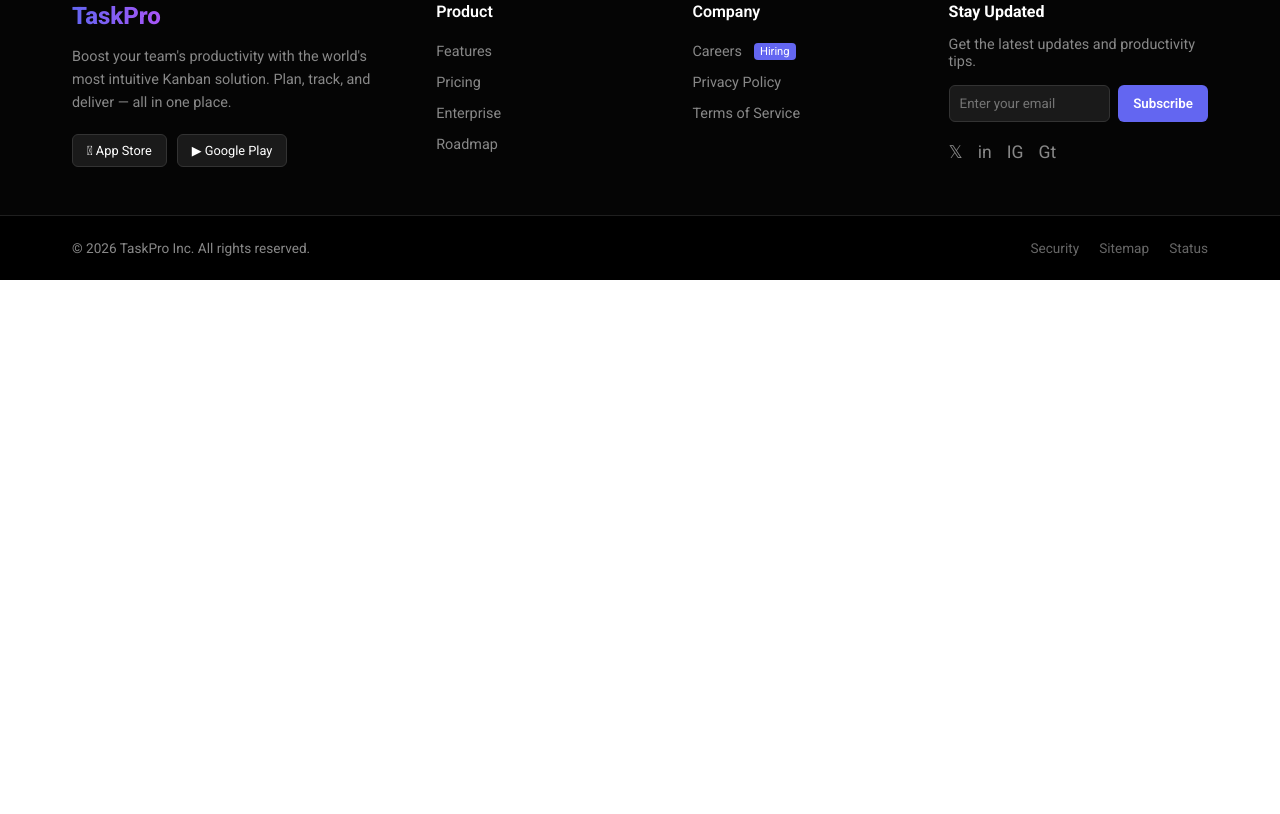
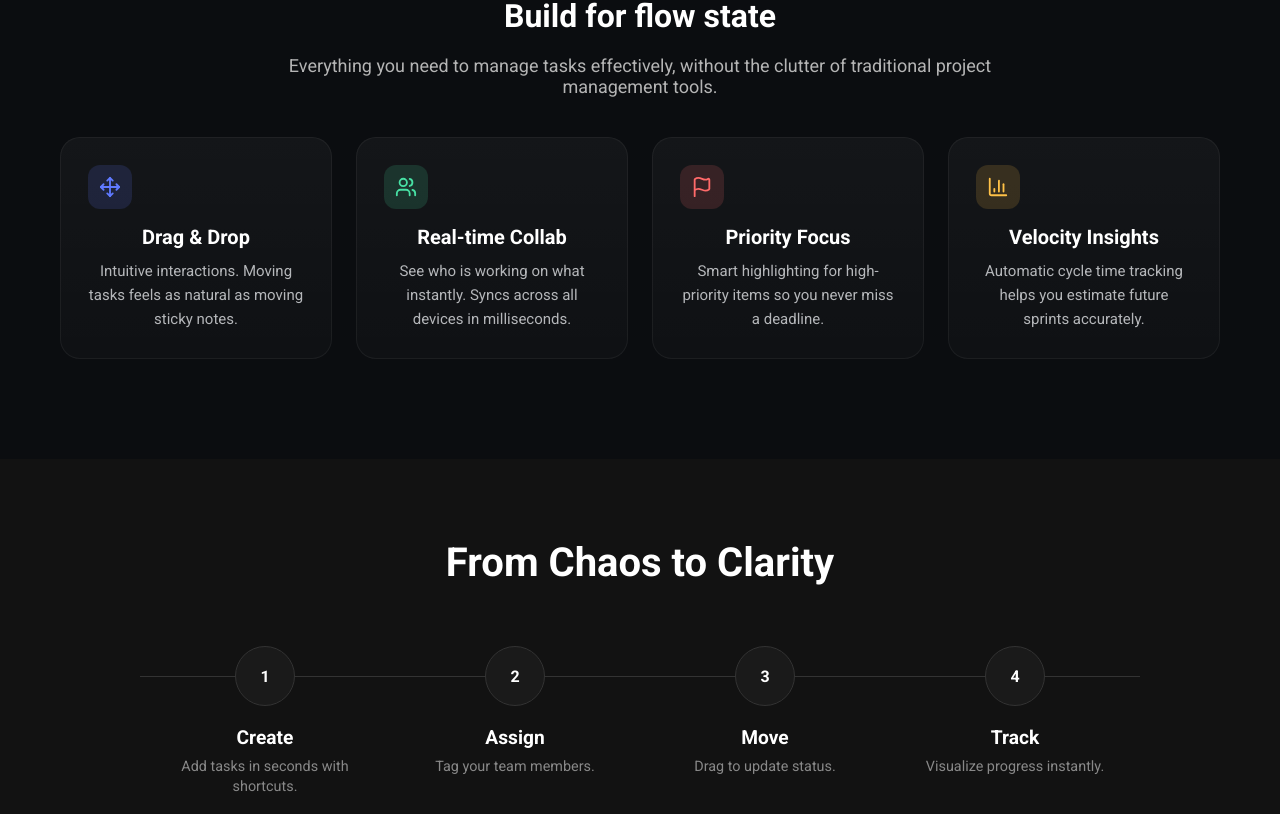
Before and after one commit to mustaphabllouch10/taskManager-Pro, a React (Vite) app: page / in a window 1280 px wide. Shown: the part 866-1680 px from the top of the page. Before the commit the page ends 1146 px from the top, so only its background shows below. Built offline with nearby package versions, Linux system fonts and the light colour scheme.

Commit message:
landing page is offically done , yyaaayy finally 6 7

```diff
--- a/index.html
+++ b/index.html
@@ -4,7 +4,9 @@
     <meta charset="UTF-8" />
     <link rel="icon" type="image/svg+xml" href="/vite.svg" />
     <meta name="viewport" content="width=device-width, initial-scale=1.0" />
-    <title>taskmanager-pro</title>
+    <title>TaskManager Pro</title>
+    <link rel="icon" type="image/png" href="./public/icon.png" />
+
   </head>
   <body>
     <div id="root"></div>
--- a/package.json
+++ b/package.json
@@ -12,6 +12,7 @@
   "dependencies": {
     "@reduxjs/toolkit": "^2.11.2",
     "gsap": "^3.14.2",
+    "lucide-react": "^0.563.0",
     "motion": "^12.29.2",
     "react": "^19.2.0",
     "react-dom": "^19.2.0",
--- a/src/ilyas/Footer.jsx
+++ b/src/ilyas/Footer.jsx
@@ -2,6 +2,8 @@
  * Site footer - brand, links, newsletter placeholder.
  * Links are placeholders (#). Form submit is prevented.
  */
+
+import { Link } from 'react-router-dom';
 const Footer = () => {
   return (
     <footer className="footer-container">
@@ -9,7 +11,9 @@ const Footer = () => {
 
         {/* Column 1: Brand & Value Proposition */}
         <div className="footer-brand">
-          <h2 className="brand-logo">TaskPro</h2>
+          <Link to="/" className="logo" style={{ textDecoration: 'none' }}>
+            <img src="/taskmanager-pro-logo.png" alt="TaskManager Pro Logo" className="logo-image" />
+          </Link>
           <p className="brand-desc">
             Boost your team's productivity with the world's most intuitive Kanban solution.
             Plan, track, and deliver — all in one place.
--- a/src/index.css
+++ b/src/index.css
@@ -31,20 +31,30 @@ body {
   z-index: 100;
   box-shadow: 0 4px 6px rgba(0, 0, 0, 0.2);
 }
+.logo-image{
+  cursor: pointer;
+  transition: all 0.3s ease;
+}
+.logo-image:hover {
+  transform: scale(1.05);
+  transition: transform 0.3s ease;
+}
 
 .header-left {
   display: flex;
   align-items: center;
   gap: 40px;
   transition: all 0.3s ease;
+
+
 }
 
 .header-left-LandingPage {
   display: flex;
   align-items: center;
-  gap: 50%;
   justify-content: space-between;
   transition: all 0.3s ease;
+  width: 57.7%;
 }
 
 .logo-image {
--- /dev/null
+++ b/src/mustapha/landingPage/features/features.css
@@ -0,0 +1,71 @@
+.features {
+  display: grid;
+  grid-template-columns: repeat(auto-fit, minmax(260px, 1fr));
+  gap: 24px;
+  padding: 40px;
+}
+
+.feature-card {
+  background: linear-gradient(
+    180deg,
+    rgba(255, 255, 255, 0.04),
+    rgba(255, 255, 255, 0.02)
+  );
+  border-radius: 20px;
+  padding: 28px;
+  color: #fff;
+  box-shadow: inset 0 0 0 1px rgba(255, 255, 255, 0.05);
+  transition: transform 0.3s ease, box-shadow 0.3s ease;
+}
+
+.feature-card:hover {
+  transform: translateY(-6px);
+  box-shadow: 0 20px 40px rgba(0, 0, 0, 0.4);
+}
+
+.feature-card h3 {
+  margin-top: 16px;
+  margin-bottom: 10px;
+  font-size: 20px;
+}
+
+.feature-card p {
+  color: #b5b7ba;
+  font-size: 15px;
+  line-height: 1.6;
+}
+
+.icon-box {
+  width: 44px;
+  height: 44px;
+  border-radius: 12px;
+  display: flex;
+  align-items: center;
+  justify-content: center;
+}
+
+.icon-box svg {
+  width: 22px;
+  height: 22px;
+}
+
+/* Accent colors */
+.icon-box.blue {
+  background: rgba(96, 122, 255, 0.15);
+  color: #607aff;
+}
+
+.icon-box.green {
+  background: rgba(72, 224, 164, 0.15);
+  color: #48e0a4;
+}
+
+.icon-box.red {
+  background: rgba(255, 106, 106, 0.15);
+  color: #ff6a6a;
+}
+
+.icon-box.yellow {
+  background: rgba(255, 193, 71, 0.15);
+  color: #ffc147;
+}
--- /dev/null
+++ b/src/mustapha/landingPage/features/features.jsx
@@ -0,0 +1,50 @@
+import "./features.css";
+import {
+  Move,
+  Users,
+  Flag,
+  BarChart3,
+} from "lucide-react"; // icons (recommended)
+
+const features = [
+  {
+    icon: <Move />,
+    title: "Drag & Drop",
+    text: "Intuitive interactions. Moving tasks feels as natural as moving sticky notes.",
+    color: "blue",
+  },
+  {
+    icon: <Users />,
+    title: "Real-time Collab",
+    text: "See who is working on what instantly. Syncs across all devices in milliseconds.",
+    color: "green",
+  },
+  {
+    icon: <Flag />,
+    title: "Priority Focus",
+    text: "Smart highlighting for high-priority items so you never miss a deadline.",
+    color: "red",
+  },
+  {
+    icon: <BarChart3 />,
+    title: "Velocity Insights",
+    text: "Automatic cycle time tracking helps you estimate future sprints accurately.",
+    color: "yellow",
+  },
+];
+
+function Features() {
+  return (
+    <section className="features">
+      {features.map((f, i) => (
+        <div key={i} className="feature-card">
+          <div className={`icon-box ${f.color}`}>{f.icon}</div>
+          <h3>{f.title}</h3>
+          <p>{f.text}</p>
+        </div>
+      ))}
+    </section>
+  );
+}
+
+export default Features ;
--- a/src/mustapha/landingPage/landingPage.css
+++ b/src/mustapha/landingPage/landingPage.css
@@ -40,12 +40,41 @@
 }
 
 @keyframes intro {
-  from {
+  0% {
     opacity: 0;
     transform: translateY(40px);
   }
-  to {
+  100% {
     opacity: 1;
     transform: translateY(0);
   }
 }
+
+
+
+.Second-section{
+
+    padding: 60px 20px;
+  background: #0b0d10;
+    color: white;
+    text-align: center;
+}
+
+.title-2{
+    animation: intro 1s ease-out forwards;
+    font-size: 32px;
+    margin-bottom: 20px;
+    font-weight: bold;
+}
+
+.description-2{
+    animation: intro 1.4s ease-out forwards;
+    font-size: 18px;
+    max-width: 800px;
+    margin: 0 auto;
+    color: #b5b5b5;
+}
+
+.features-container{
+  animation: intro 1.8s ease-out forwards;
+}
--- a/src/mustapha/landingPage/landingPage.jsx
+++ b/src/mustapha/landingPage/landingPage.jsx
@@ -3,10 +3,17 @@
  * Renders hero section with animated background and CTA.
  */
 import Hero from "./hero.jsx";
+import SecondSection from "./second-section.jsx";
+import StepsSection from "./stepsSection/stepsSection.jsx";
 import "./landingPage.css";
 
 const LandingPage = () => {
-    return <div><Hero /></div>;
+    return <div>
+        <Hero />
+        <SecondSection />
+        <StepsSection />
+
+        </div>;
 }
 
 
--- /dev/null
+++ b/src/mustapha/landingPage/second-section.jsx
@@ -0,0 +1,17 @@
+import Features from "./features/features";
+import "./landingPage.css";
+
+const SecondSection = () => {
+  return (
+    <div className="Second-section">
+        <p className="title-2">Build for flow state</p>
+        <p className="description-2">Everything you need to manage tasks effectively, without the clutter of traditional project management tools.</p>
+        <div className="features-container">
+            <Features />
+        </div>
+    </div>
+
+  );
+}
+
+export default SecondSection;
--- /dev/null
+++ b/src/mustapha/landingPage/stepsSection/stepsSection.css
@@ -0,0 +1,64 @@
+.container {
+  background-color: #121212;
+  color: white;
+  padding: 80px 20px;
+  text-align: center;
+  font-family: sans-serif;
+}
+
+.title {
+  font-size: 2.5rem;
+  margin-bottom: 60px;
+  font-weight: 700;
+}
+
+.steps-wrapper {
+  display: flex;
+  justify-content: space-between;
+  max-width: 1000px;
+  margin: 0 auto;
+  position: relative; /* Needed for the line */
+}
+
+/* The Horizontal Line */
+.line {
+  position: absolute;
+  top: 30px; /* Aligns with the middle of the circles */
+  left: 0;
+  right: 0;
+  height: 1px;
+  background-color: #333;
+  z-index: 0;
+}
+
+.step-item {
+  position: relative;
+  z-index: 1; /* Sits above the line */
+  flex: 1;
+  padding: 0 10px;
+}
+
+.circle {
+  width: 60px;
+  height: 60px;
+  background-color: #1a1a1a;
+  border: 1px solid #333;
+  border-radius: 50%;
+  display: flex;
+  align-items: center;
+  justify-content: center;
+  margin: 0 auto 20px;
+  font-weight: bold;
+  color: #fff;
+}
+
+.step-title {
+  font-size: 1.2rem;
+  margin-bottom: 8px;
+}
+
+.step-desc {
+  font-size: 0.9rem;
+  color: #888;
+  line-height: 1.4;
+}
--- /dev/null
+++ b/src/mustapha/landingPage/stepsSection/stepsSection.jsx
@@ -0,0 +1,32 @@
+import React from 'react';
+import './StepsSection.css';
+
+const steps = [
+  { id: 1, title: 'Create', desc: 'Add tasks in seconds with shortcuts.' },
+  { id: 2, title: 'Assign', desc: 'Tag your team members.' },
+  { id: 3, title: 'Move', desc: 'Drag to update status.' },
+  { id: 4, title: 'Track', desc: 'Visualize progress instantly.' },
+];
+
+const StepsSection = () => {
+  return (
+    <section className="container">
+      <h2 className="title">From Chaos to Clarity</h2>
+
+      <div className="steps-wrapper">
+        {/* The horizontal line behind the circles */}
+        <div className="line"></div>
+
+        {steps.map((step) => (
+          <div key={step.id} className="step-item">
+            <div className="circle">{step.id}</div>
+            <h3 className="step-title">{step.title}</h3>
+            <p className="step-desc">{step.desc}</p>
+          </div>
+        ))}
+      </div>
+    </section>
+  );
+};
+
+export default StepsSection;
```
Also changed, not shown: public/icon.png (added), 1 other file (tests, documents, lock files or other folders).
